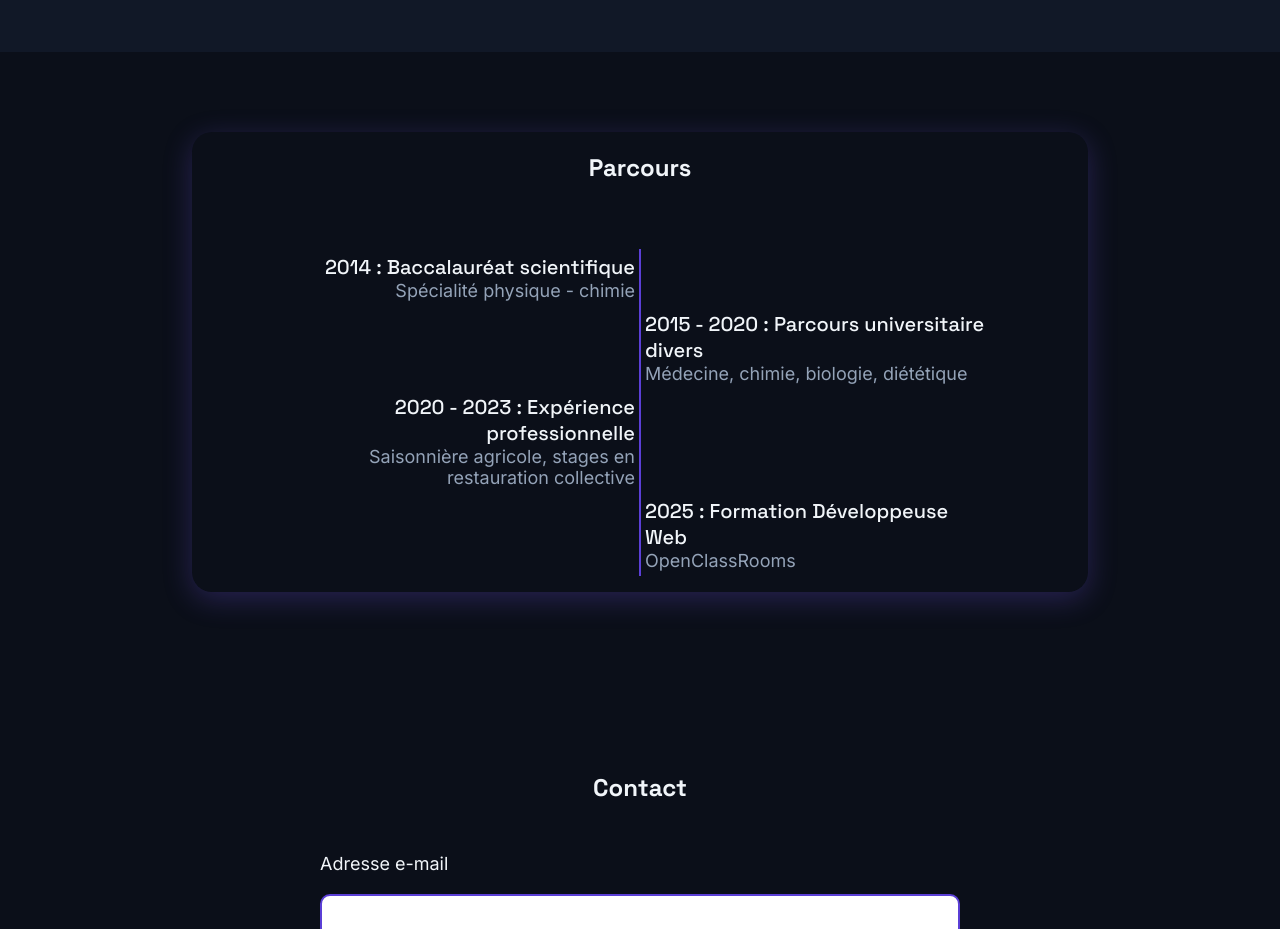
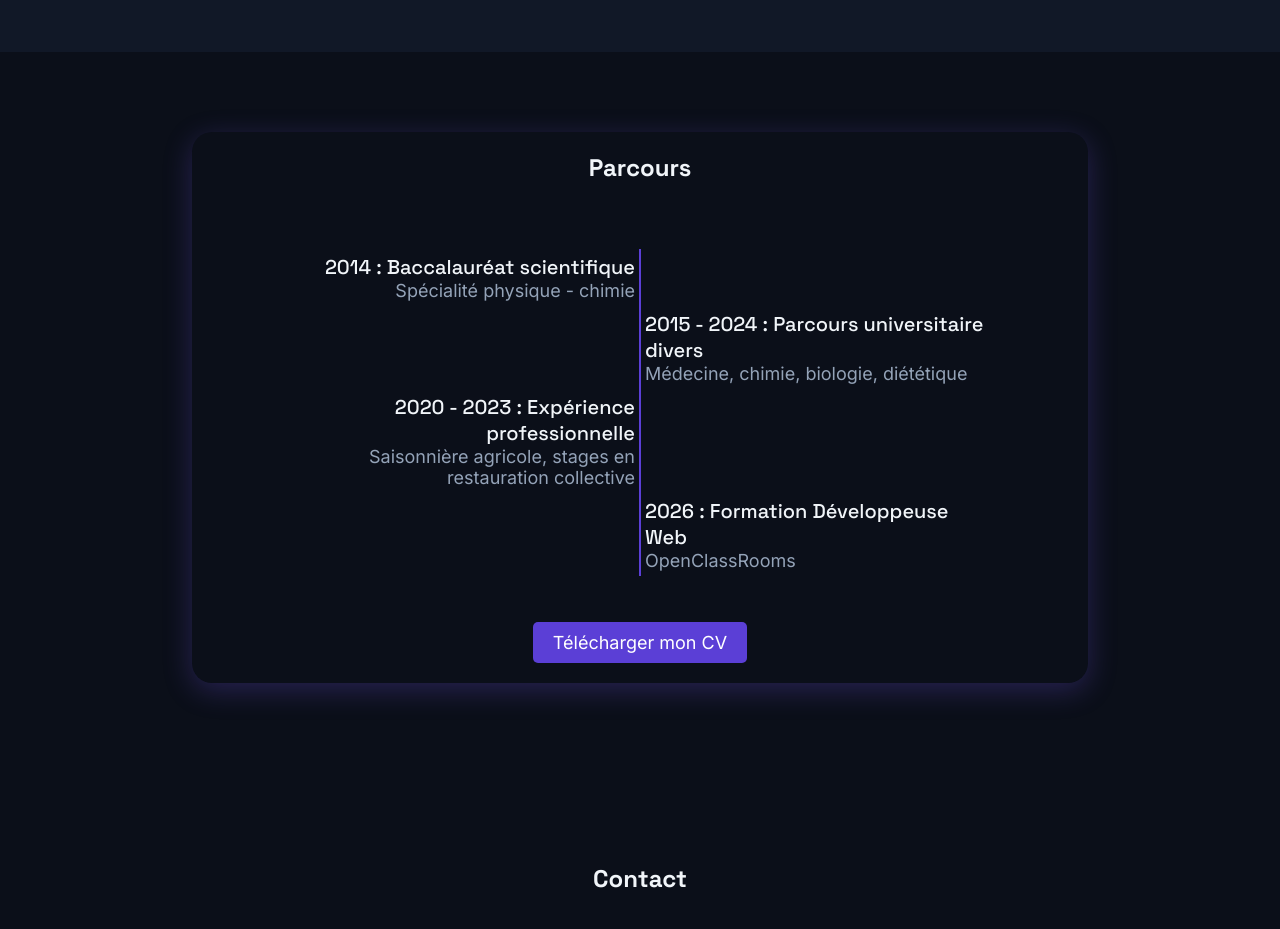
Before and after one commit to BerangereBr/Portfolio, a React (Vite) app: page / in a window 1280 px wide. Shown: the part 2320-3249 px from the top of the page. Built offline with nearby package versions, Linux system fonts and the light colour scheme.

Commit message:
rajout du cv téléchargeable

```diff
--- a/src/components/portolio/Formation.jsx
+++ b/src/components/portolio/Formation.jsx
@@ -13,7 +13,7 @@ function Formation() {
                     <li className='formation-list-text-none'></li>
                     <li className='formation-list-text-none'></li>
                     <li className='formation-list-text'>
-                        <h3>2015 - 2020 : Parcours universitaire divers</h3>
+                        <h3>2015 - 2024 : Parcours universitaire divers</h3>
                         <p>Médecine, chimie, biologie, diététique</p>
                     </li>
                     <li className='formation-list-text formation-list-text-end'>
@@ -23,10 +23,13 @@ function Formation() {
                     <li className='formation-list-text-none'></li>
                     <li className='formation-list-text-none'></li>
                     <li className='formation-list-text formation-list-text-border'>
-                        <h3>2025 : Formation Développeuse Web</h3>
+                        <h3>2026 : Formation Développeuse Web</h3>
                         <p>OpenClassRooms</p>
                     </li>
                 </ul>
+                <a href="/cv/CV-BRUN-Berangere.pdf" download>
+                    Télécharger mon CV
+                </a>
             </div>
         </section>
     )
--- a/src/styles/portfolio/formation.scss
+++ b/src/styles/portfolio/formation.scss
@@ -25,6 +25,7 @@
         align-items: center;
         box-shadow: 0px 7px 29px 0px variables.$color-shadow;
         border-radius: 20px;
+        padding-bottom: 20px;
 
         h2 {
             color: variables.$text-primary;
@@ -40,6 +41,29 @@
             @media (max-width:480px) {
                 font-size: variables.$font-size-title-phone;
 
+            }
+        }
+
+        a {
+            margin-top: 30px;
+            padding: 10px 20px;
+            background-color: variables.$color-primary-dark;
+            color: white;
+            text-decoration: none;
+            border-radius: 5px;
+            font-size: variables.$font-size-desk;
+
+            @media (max-width:768px) {
+                font-size: variables.$font-size-tablette;
+            }
+
+            @media (max-width:480px) {
+                font-size: variables.$font-size-phone;
+
+            }
+
+            &:hover {
+                background-color: variables.$color-primary-light;
             }
         }
     }
```
Also changed, not shown: 1 other file (tests, documents, lock files or other folders).
